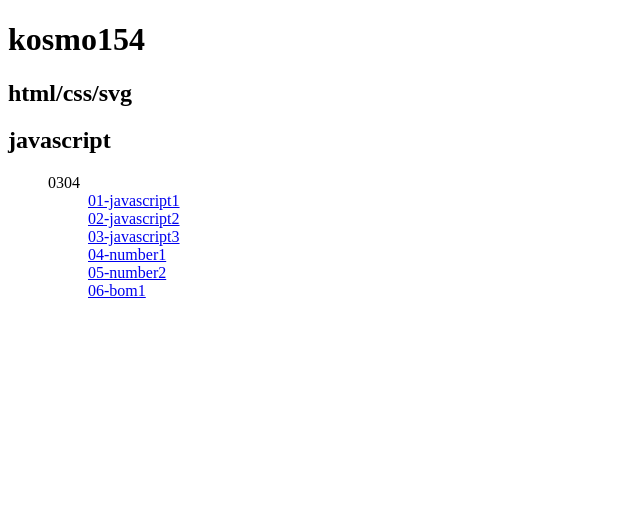
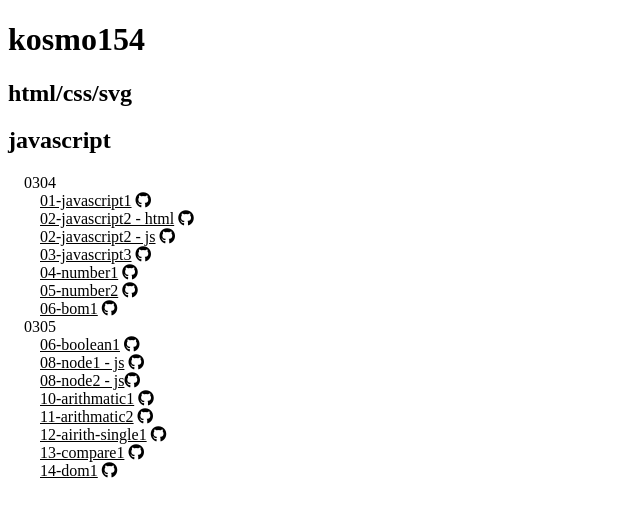
Before and after one commit to Daran0628/kosmo154-js, a plain HTML site: page index.html in a window 1280 px wide. Shown: the whole page, without its empty margins (0-640 px from the left). Drawn offline with Linux system fonts and the light colour scheme.

Commit message:
250326 index update

```diff
--- a/index.html
+++ b/index.html
@@ -4,8 +4,11 @@
     <meta charset="UTF-8">
     <meta name="viewport" content="width=device-width, initial-scale=1.0">
     <title>KOSMO154 : javascript</title>
+    <link rel="stylesheet" href="https://cdnjs.cloudflare.com/ajax/libs/font-awesome/6.7.2/css/all.min.css" integrity="sha512-Evv84Mr4kqVGRNSgIGL/F/aIDqQb7xQ2vcrdIwxfjThSH8CSR7PBEakCr51Ck+w+/U6swU2Im1vVX0SVk9ABhg==" crossorigin="anonymous" referrerpolicy="no-referrer" />
     <style>
-        ul {list-style: none;}
+        ul, li {list-style: none;margin: 0;padding: 0;}
+        a, a:visited {color: #000;}
+        li {padding-left: 1rem;}
     </style>
 </head>
 <body>
@@ -14,16 +17,28 @@
     <h2>javascript</h2>
 <ul>
     <li>0304
-        <ul>
-            <li><a href="./0304/01-javascript1.html">01-javascript1</a></li>
-            <li><a href="./0304/02-javascript2.html">02-javascript2</a></li>
-            <li><a href="./0304/03-javascript3.html">03-javascript3</a></li>
-            <li><a href="./0304/04-number1.html">04-number1</a></li>
-            <li><a href="./0304/05-number2.html">05-number2</a></li>
-            <li><a href="./0304/06-bom1.html">06-bom1</a></li>
+        <ul class="each-day">
+            <li><a href="./0304/01-javascript1.html" target="_blank">01-javascript1</a> <a href="https://github.com/Daran0628/kosmo154-js/blob/main/0304/01-javascript1.html" target="_blank"><i class="fa-brands fa-github"></i></a></li>
+            <li><a href="./0304/02-javascript2.html" target="_blank">02-javascript2 - html</a> <a href="https://github.com/Daran0628/kosmo154-js/blob/main/0304/02-javascript2.html" target="_blank"><i class="fa-brands fa-github"></i></li>
+            <li><a href="./0304/02-javascript2.js" target="_blank">02-javascript2 - js</a> <a href="https://github.com/Daran0628/kosmo154-js/blob/main/0304/02-javascript2.js" target="_blank"><i class="fa-brands fa-github"></i></li>
+            <li><a href="./0304/02-javascript3.html" target="_blank">03-javascript3</a> <a href="https://github.com/Daran0628/kosmo154-js/blob/main/0304/03-javascript3.html" target="_blank"><i class="fa-brands fa-github"></i></li>
+            <li><a href="./0304/04-number1.html" target="_blank">04-number1</a> <a href="https://github.com/Daran0628/kosmo154-js/blob/main/0304/04-number1.html"><i class="fa-brands fa-github"></i></a></li>
+            <li><a href="./0304/05-number2.html" target="_blank">05-number2</a> <a href="https://github.com/Daran0628/kosmo154-js/blob/main/0304/05-number2.html"><i class="fa-brands fa-github"></i></a></li>
+            <li><a href="./0304/06-bom1.html" target="_blank">06-bom1</a> <a href="https://github.com/Daran0628/kosmo154-js/blob/main/0304/06-bom1.html"><i class="fa-brands fa-github"></i></a></li>
         </ul>
     </li>
-    <li></li>
+    <li>0305
+        <ul>
+            <li><a href="./0305/06-boolean1.html" target="_blank">06-boolean1</a> <a href="https://github.com/Daran0628/kosmo154-js/blob/main/0305/06-boolean1.html" target="_blank"><i class="fa-brands fa-github"></i></a></li>
+            <li><a href="./0305/08-node1.js" target="_blank">08-node1 - js</a> <a href="https://github.com/Daran0628/kosmo154-js/blob/main/0305/08-node1.js" target="_blank"><i class="fa-brands fa-github"></i></a></li>
+            <li><a href="./0305/09-node2.js" target="_blank">08-node2 - js</a><a href="https://github.com/Daran0628/kosmo154-js/blob/main/0305/08-node2.js" target="_blank"><i class="fa-brands fa-github"></i></a></li>
+            <li><a href="./0305/10-arithmatic1.html" target="_blank">10-arithmatic1</a> <a href="https://github.com/Daran0628/kosmo154-js/blob/main/0305/10-arithmatic1.html" target="_blank"><i class="fa-brands fa-github"></i></a></li>
+            <li><a href="./0305/11-arithmatic2.html" target="_blank">11-arithmatic2</a> <a href="https://github.com/Daran0628/kosmo154-js/blob/main/0305/11-arithmatic2.html" target="_blank"><i class="fa-brands fa-github"></i></a></li>
+            <li><a href="./0305/12-airith-single1.html" target="_blank">12-airith-single1</a> <a href="https://github.com/Daran0628/kosmo154-js/blob/main/0305/12-airith-single1.html" target="_blank"><i class="fa-brands fa-github"></i></a></li>
+            <li><a href="./0305/13-compare1.html" target="_blank">13-compare1</a> <a href="https://github.com/Daran0628/kosmo154-js/blob/main/0305/13-compare1.html" target="_blank"><i class="fa-brands fa-github"></i></a></li>
+            <li><a href="./0305/14-dom1.html" target="_blank">14-dom1</a> <a href="https://github.com/Daran0628/kosmo154-js/blob/main/0305/14-dom1.html" target="_blank"><i class="fa-brands fa-github"></i></a></li>
+        </ul>
+    </li>
     <li></li>
     <li></li>
     <li></li>
```
